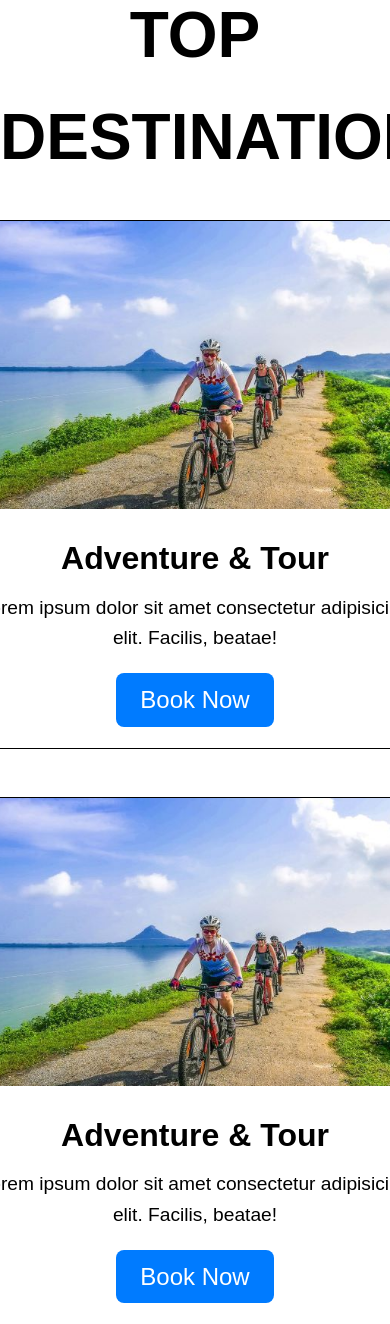
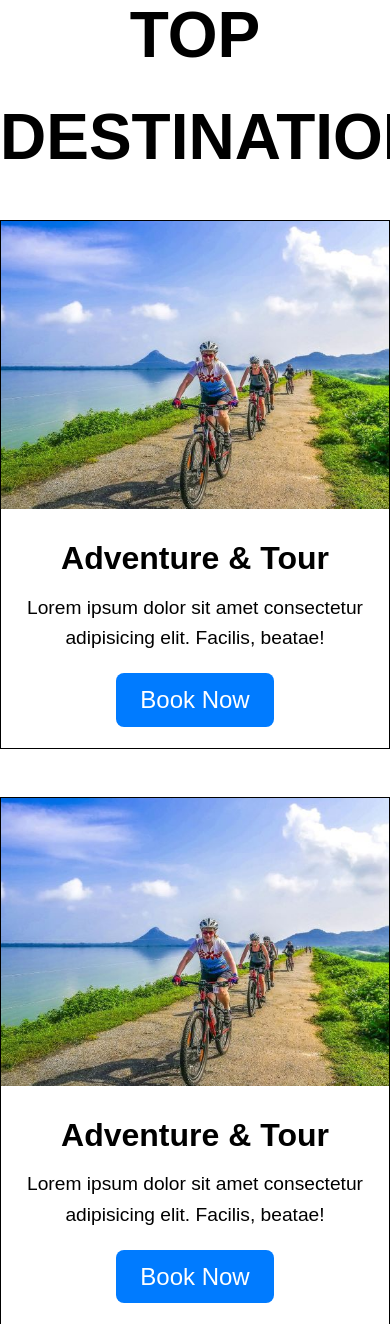
Before and after one commit to KanishkaArochana/TourLankaWeb, a PHP site: page /package.html in a window 390 px wide; the page is wider, and only the part inside the window is pictured. Shown: the part 407-1731 px from the top of that part. Run offline with PHP 8.4, Linux system fonts and the light colour scheme.

Commit message:
Set responsive for package page

```diff
--- a/css/package.css
+++ b/css/package.css
@@ -32,7 +32,6 @@ body {
     border-radius: 10px;
 
 }
-
 
 /* Packages section */
 .packages .heading-title {
@@ -137,3 +136,12 @@ body {
 .packages .load-more .btn:hover {
     background-color: #0056b3;
 }
+
+@media (max-width: 768px) {
+    .packages .box-container {
+        grid-template-columns: 1fr;
+    }
+    .packages .box-container .box {
+        margin: 0 auto;
+    }
+}
```
